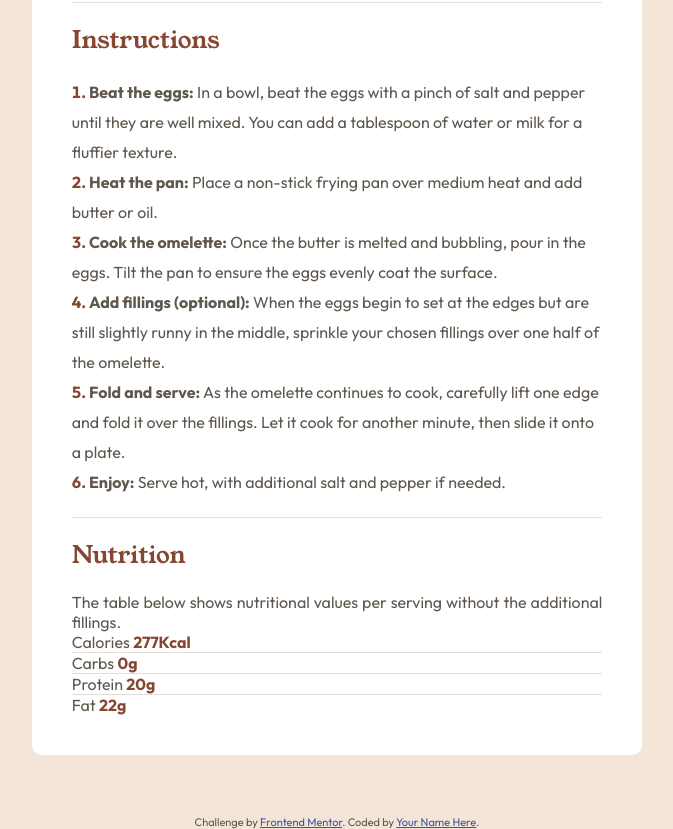
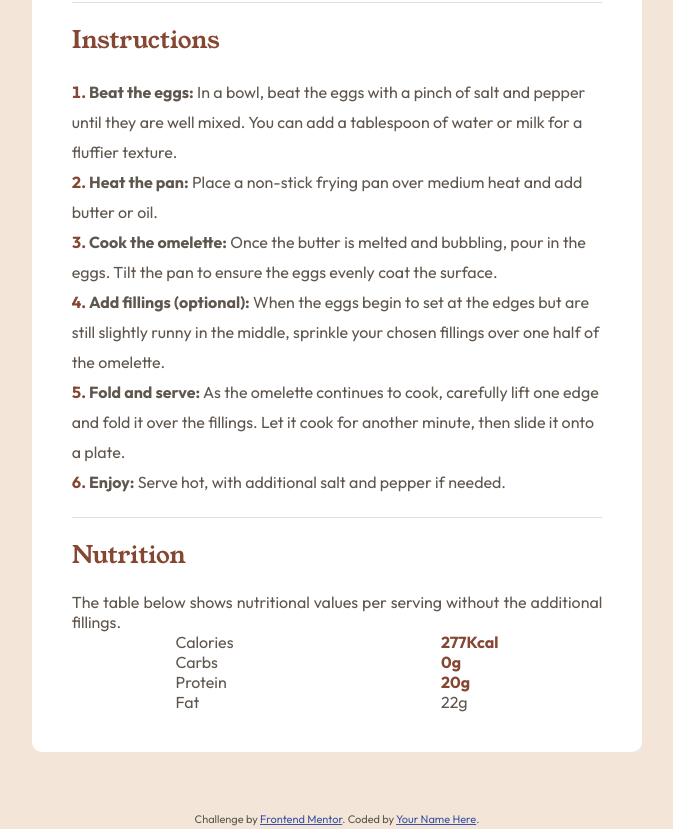
Before and after one commit to flaviare1s/recipe-page, a plain HTML site: page index.html in a window 1280 px wide. Shown: the part 908-1737 px from the top of the page, without its empty margins (303-976 px from the left). Drawn offline with Linux system fonts and the light colour scheme.

Commit message:
Update index.html and style.css

```diff
--- a/index.html
+++ b/index.html
@@ -66,12 +66,20 @@
       </div>
       <div class="nutrition">
         <h2>Nutrition</h2>
-        <p>The table below shows nutritional values per serving without the additional fillings.</p>
+        <p class="pb">The table below shows nutritional values per serving without the additional fillings.</p>
         <div class="table">
-          <p class="bb">Calories <span class="bold nutmeg">277Kcal</span></p>
-          <p class="bb">Carbs <span class="bold nutmeg">0g</span></p>
-          <p class="bb">Protein <span class="bold nutmeg">20g</span></p>
-          <p>Fat <span class="bold nutmeg">22g</span></p>
+          <div>
+            <p>Calories</p>
+            <p>Carbs</p>
+            <p>Protein</p>
+            <p>Fat</p>
+          </div>
+          <div>
+            <p class="bold nutmeg">277Kcal</p>
+            <p class="bold nutmeg">0g</p>
+            <p class="bold nutmeg">20g</p>
+            <p >22g</p>
+          </div>
         </div>
       </div>
     </div>
--- a/style.css
+++ b/style.css
@@ -63,6 +63,10 @@ p {
     text-align: justify;
 }
 
+.header p {
+    padding: 20px 0px;
+}
+
 .preparation {
     background-color: hsl(330, 100%, 98%);
     padding: 20px;
@@ -97,22 +101,14 @@ ol li {
     line-height: 30px;
 }
 
-
-.header p {
-    padding: 20px 0px;
+.table {
+    display: flex;
+    justify-content: space-around;
+    align-items: center;
 }
 
 .bb {
     border-bottom: 1px solid hsl(30, 18%, 87%);
-}
-
-.attribution {
-    font-size: 11px;
-    text-align: center;
-}
-
-.attribution a {
-    color: hsl(228, 45%, 44%);
 }
 
 .semibold {
@@ -127,6 +123,16 @@ ol li {
     color: hsl(14, 45%, 36%);
 }
 
+
+.attribution {
+    font-size: 11px;
+    text-align: center;
+}
+
+.attribution a {
+    color: hsl(228, 45%, 44%);
+}
+
 @media screen and (max-width:500px) {
     body {
         background-color: hsl(0, 0%, 100%);
```
